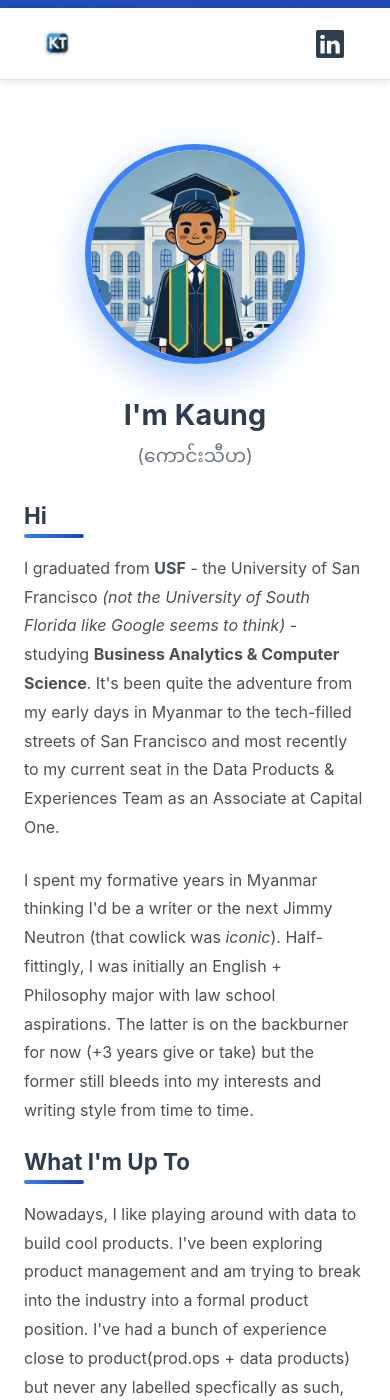
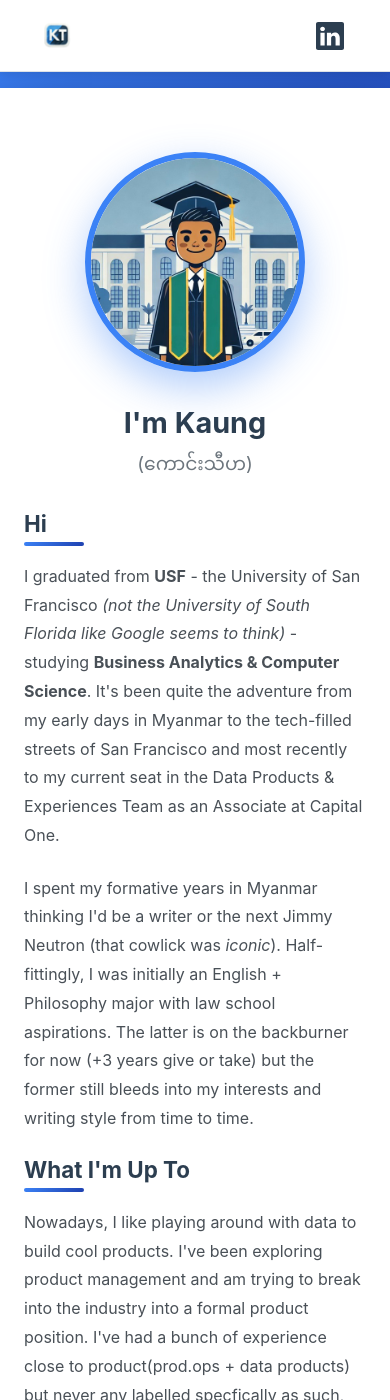
Before and after one commit to kaungthiha/kaungthiha.github.io, a Jekyll site: the page built from index.html, in a window 390 px wide and 1400 px high. Built offline with Jekyll 4.4.1, drawn with Linux system fonts in a browser that asks for light colours; the list of posts is cut into pages by our own code.

Commit message:
border fix

```diff
--- a/assets/css/landing.css
+++ b/assets/css/landing.css
@@ -29,9 +29,10 @@
   overflow-x: hidden;
   background: linear-gradient(135deg, #3b82f6 0%, #1e40af 50%, #60a5fa 100%);
   background-size: 400% 400%;
+  background-attachment: fixed;
   animation: gradientShift 15s ease infinite;
   min-height: 100vh;
-  padding: 2rem 0;
+  padding: 0 0 2rem 0;
 }
 
 @keyframes gradientShift {
@@ -86,11 +87,12 @@
 /* Main Content Card */
 .main-content-card {
   max-width: 1400px;
-  margin: 0 auto;
+  margin: 2rem auto;
   background: white;
   box-shadow: 0 20px 60px rgba(0,0,0,0.3);
   overflow: hidden;
   padding: 3rem;
+  position: relative;
 }
 
 /* Smooth Scroll Animation */
@@ -130,6 +132,8 @@
   position: relative;
   display: inline-block;
   margin-bottom: 2rem;
+  transform-style: preserve-3d;
+  perspective: 1000px;
 }
 
 .profile-image {
@@ -568,17 +572,18 @@
 
   .main-content-card {
     padding: 2rem 1.5rem;
-    margin: 1rem 0;
+    margin: 2rem auto;
   }
 }
 
 @media (max-width: 768px) {
   body {
-    padding: 1rem 0;
+    padding: 0 0 1rem 0;
   }
 
   .main-content-card {
     padding: 1.5rem 1rem;
+    margin: 1.5rem auto;
   }
 
   .hero-title {
@@ -622,11 +627,11 @@
 
 @media (max-width: 576px) {
   body {
-    padding: 0.5rem 0;
+    padding: 0 0 0.5rem 0;
   }
 
   .main-content-card {
-    margin: 0;
+    margin: 1rem auto;
     padding: 1rem;
   }
 
--- a/assets/js/tictactoe.js
+++ b/assets/js/tictactoe.js
@@ -1,6 +1,30 @@
 // Enhanced Tic-Tac-Toe Game with Random Elements
 (function() {
   'use strict';
+
+  // Parallax Effect
+  function initParallax() {
+    const profileImage = document.querySelector('.profile-image');
+
+    if (!profileImage) return;
+
+    window.addEventListener('scroll', () => {
+      const scrolled = window.pageYOffset;
+      const rate = scrolled * 0.3;
+
+      // Subtle parallax on profile image
+      if (profileImage) {
+        profileImage.style.transform = `translateY(${rate * 0.5}px) scale(1)`;
+      }
+    });
+  }
+
+  // Initialize parallax when DOM is ready
+  if (document.readyState === 'loading') {
+    document.addEventListener('DOMContentLoaded', initParallax);
+  } else {
+    initParallax();
+  }
 
   // Game State
   let board = ['', '', '', '', '', '', '', '', ''];
```
